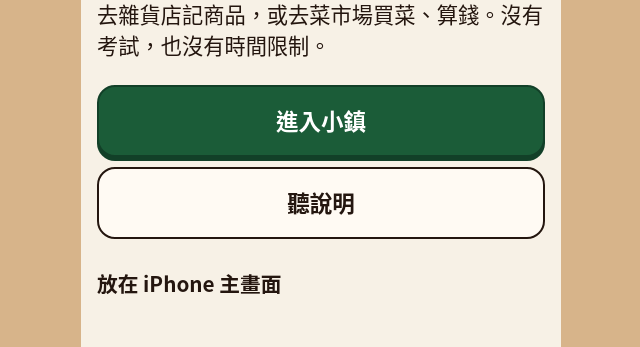
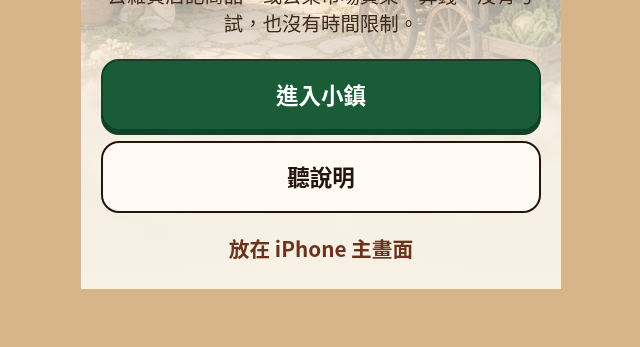
Before and after one commit to iamnio0806-commits/time-town, a website: page index.html in a window 1280 px wide. Shown: the part 511-858 px from the top of the page, without its empty margins (319-959 px from the left). After the commit the page ends 800 px from the top, so only its background shows below. Drawn offline with Linux system fonts and the light colour scheme.

Commit message:
把第一頁改成整頁的進入畫面。

```diff
--- a/css/styles.css
+++ b/css/styles.css
@@ -77,21 +77,28 @@ button { touch-action: manipulation; }
 .screen { padding: 8px 16px 28px; }
 
 .welcome {
-  padding-top: 0;
+  position: relative;
+  display: flex;
+  flex-direction: column;
+  justify-content: flex-end;
+  min-height: 100dvh;
+  padding: 0;
+  overflow: hidden;
   background: #f7f1e6;
 }
 
 .cover {
-  position: relative;
-  margin: 0 -16px 14px;
+  position: absolute;
+  inset: 0;
+  margin: 0;
 }
 
 .cover-art {
   display: block;
   width: 100%;
-  height: min(62dvh, 540px);
+  height: 100%;
   object-fit: cover;
-  object-position: center 42%;
+  object-position: center 34%;
 }
 
 .cover::after {
@@ -100,21 +107,19 @@ button { touch-action: manipulation; }
   left: 0;
   right: 0;
   bottom: 0;
-  height: 46%;
-  background: linear-gradient(to bottom, rgba(247, 241, 230, 0) 0%, rgba(247, 241, 230, 0.72) 58%, #f7f1e6 100%);
+  height: 68%;
+  background: linear-gradient(to bottom, rgba(247, 241, 230, 0) 0%, rgba(247, 241, 230, 0.55) 38%, rgba(247, 241, 230, 0.94) 68%, #f7f1e6 100%);
   pointer-events: none;
 }
 
-.cover-caption {
-  position: absolute;
+.entry {
+  position: relative;
   z-index: 1;
-  left: 16px;
-  right: 16px;
-  bottom: 6px;
+  padding: 0 20px calc(14px + env(safe-area-inset-bottom));
   text-align: center;
 }
 
-.cover-caption .eyebrow {
+.entry .eyebrow {
   display: inline-block;
   margin: 0 0 2px;
   padding: 2px 12px;
@@ -124,8 +129,8 @@ button { touch-action: manipulation; }
   letter-spacing: 0.12em;
 }
 
-.cover-caption h1 {
-  margin: 0;
+.entry h1 {
+  margin: 0 0 8px;
   color: #6a341c;
   font-size: 3.15rem;
   font-weight: 900;
@@ -133,8 +138,21 @@ button { touch-action: manipulation; }
   text-indent: 0.14em;
   text-shadow:
     0 1px 0 #fff,
-    0 0 16px rgba(255, 250, 244, 0.95),
-    0 10px 18px rgba(120, 72, 40, 0.12);
+    0 0 16px rgba(255, 250, 244, 0.95);
+}
+
+.entry .lead {
+  margin: 0 0 12px;
+  color: #3d291c;
+  font-size: 1.08rem;
+}
+
+.entry .btn { margin-top: 10px; }
+
+.entry .install summary {
+  justify-content: center;
+  min-height: 3rem;
+  color: #6a341c;
 }
 
 .place-hero {
--- a/index.html
+++ b/index.html
@@ -13,7 +13,7 @@
   <link rel="manifest" href="./manifest.webmanifest">
   <link rel="icon" href="./favicon.svg" type="image/svg+xml">
   <link rel="apple-touch-icon" href="./icons/icon-180.png">
-  <link rel="stylesheet" href="./css/styles.css?v=3">
+  <link rel="stylesheet" href="./css/styles.css?v=4">
 </head>
 <body>
   <div id="app"></div>
@@ -23,6 +23,6 @@
       <p>請開啟瀏覽器的 JavaScript，才能使用這個活動。</p>
     </main>
   </noscript>
-  <script type="module" src="./js/app.js?v=3"></script>
+  <script type="module" src="./js/app.js?v=4"></script>
 </body>
 </html>
--- a/js/app.js
+++ b/js/app.js
@@ -354,11 +354,10 @@ function viewWelcome() {
   return `<main class="screen welcome">
     <div class="cover">
       <img class="cover-art" src="./images/cover.jpg" alt="午後陽光裡的小鎮小院，有雜貨店、花車和一棟奶油色的房子">
-      <div class="cover-caption">
+    </div>
+    <div class="entry">
       <p class="eyebrow">每天一件小事</p>
       <h1>時光小鎮</h1>
-      </div>
-    </div>
       <p class="lead">去雜貨店記商品，或去菜市場買菜、算錢。沒有考試，也沒有時間限制。</p>
       ${state.toast ? `<p class="toast" role="status">${esc(state.toast)}</p>` : ""}
       ${state.draft ? button("繼續上次的活動", "resume", "primary") : ""}
@@ -372,6 +371,7 @@ function viewWelcome() {
           <li>往下點「加入主畫面」。</li>
         </ol>
       </details>
+    </div>
   </main>${dialogHtml()}`;
 }
 
--- a/sw.js
+++ b/sw.js
@@ -1,4 +1,4 @@
-const CACHE = "time-town-v3";
+const CACHE = "time-town-v4";
 const ASSETS = [
   "./",
   "./index.html",
```
Lines whose indentation alone changed are shown as unchanged.
